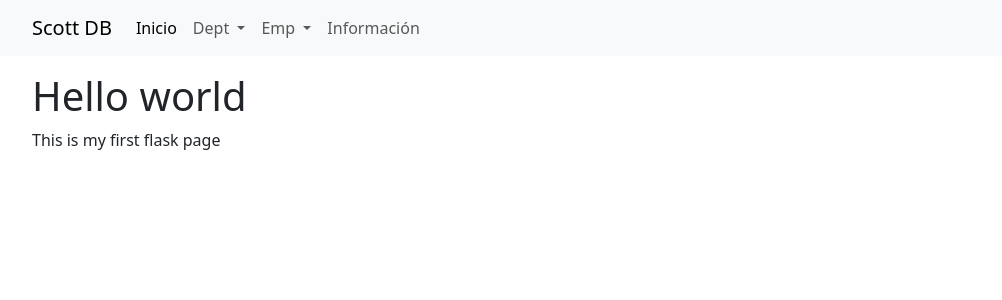
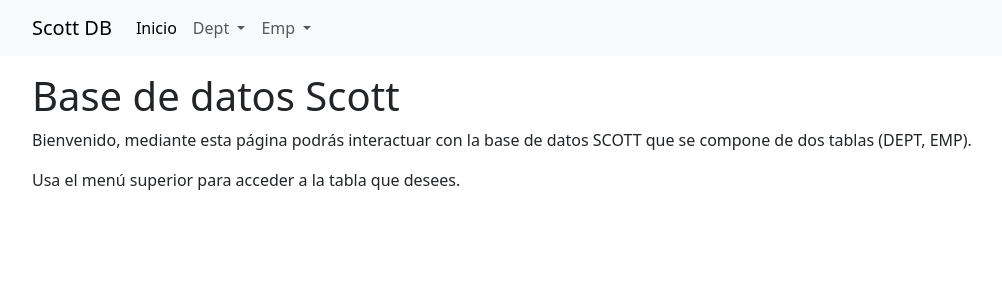
Before and after one commit to Orick08/scott_database, a Flask app: page / in a window 1280 px wide. Shown: the top 300 px of the page, without its empty margins (50-1052 px from the left). Run offline with Flask 3, Linux system fonts and the light colour scheme; parts of the project's set-up code (start-up, migrations or seed data) failed here and were passed over.

Commit message:
Adds welcome mesagge and removes info from navbar

```diff
--- a/templates/index.html
+++ b/templates/index.html
@@ -1,4 +1,10 @@
 {%extends 'base.html'%} {% block content %}
-<h1>Hello world</h1>
-<p>This is my first flask page</p>
+<h1>Base de datos Scott</h1>
+<p>
+    Bienvenido, mediante esta página podrás interactuar con la base de datos SCOTT
+    que se compone de dos tablas (DEPT, EMP).
+</p>
+<p>
+    Usa el menú superior para acceder a la tabla que desees.
+</p>
 {%endblock%}
--- a/templates/navbar.html
+++ b/templates/navbar.html
@@ -47,9 +47,6 @@
               <li><a class="dropdown-item" href="#">Editar</a></li>
             </ul>
           </li>
-          <li class="nav-item">
-            <a class="nav-link" href="#">Información</a>
-          </li>
       </ul>
     </div>
   </div>
```
